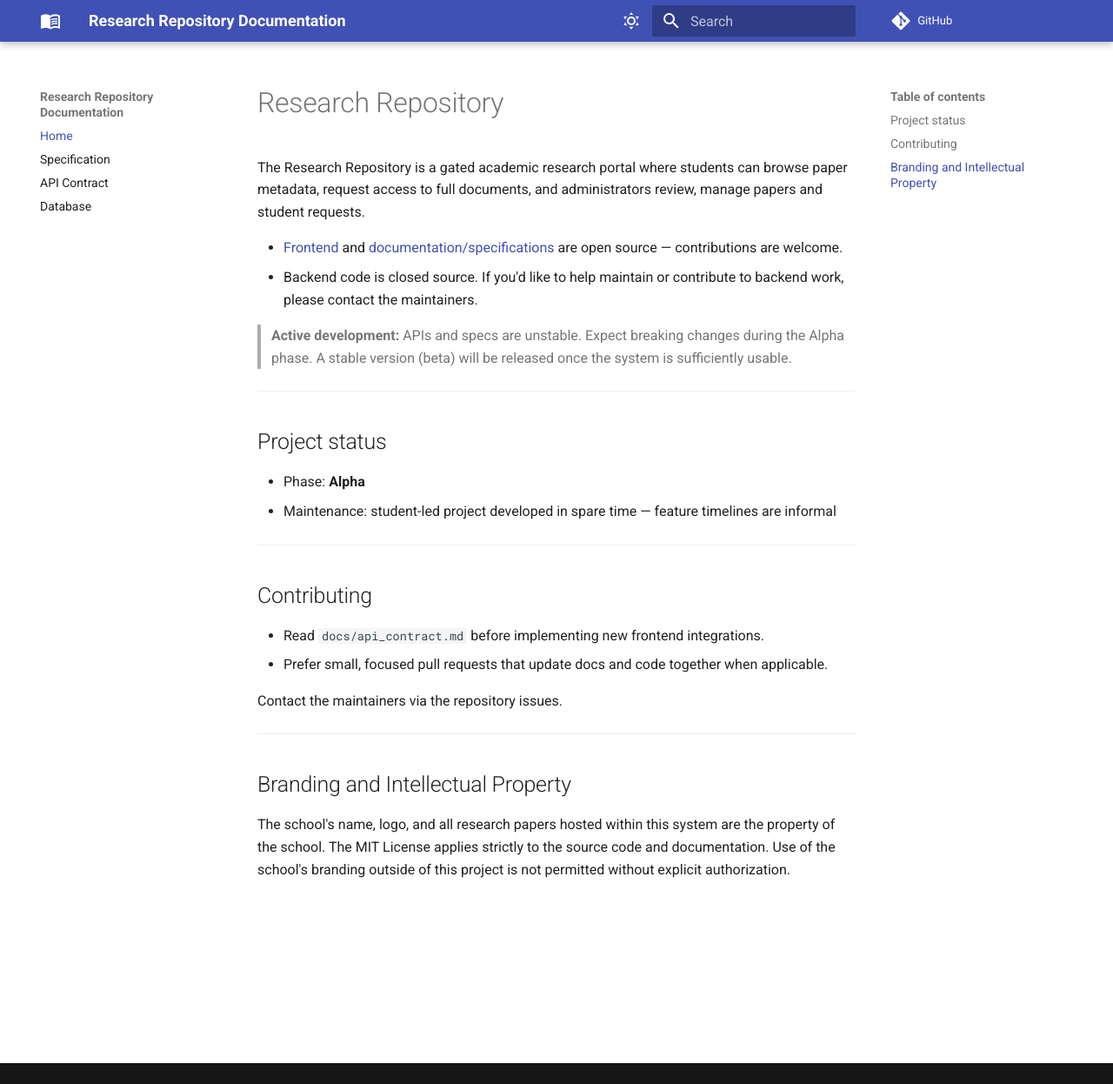
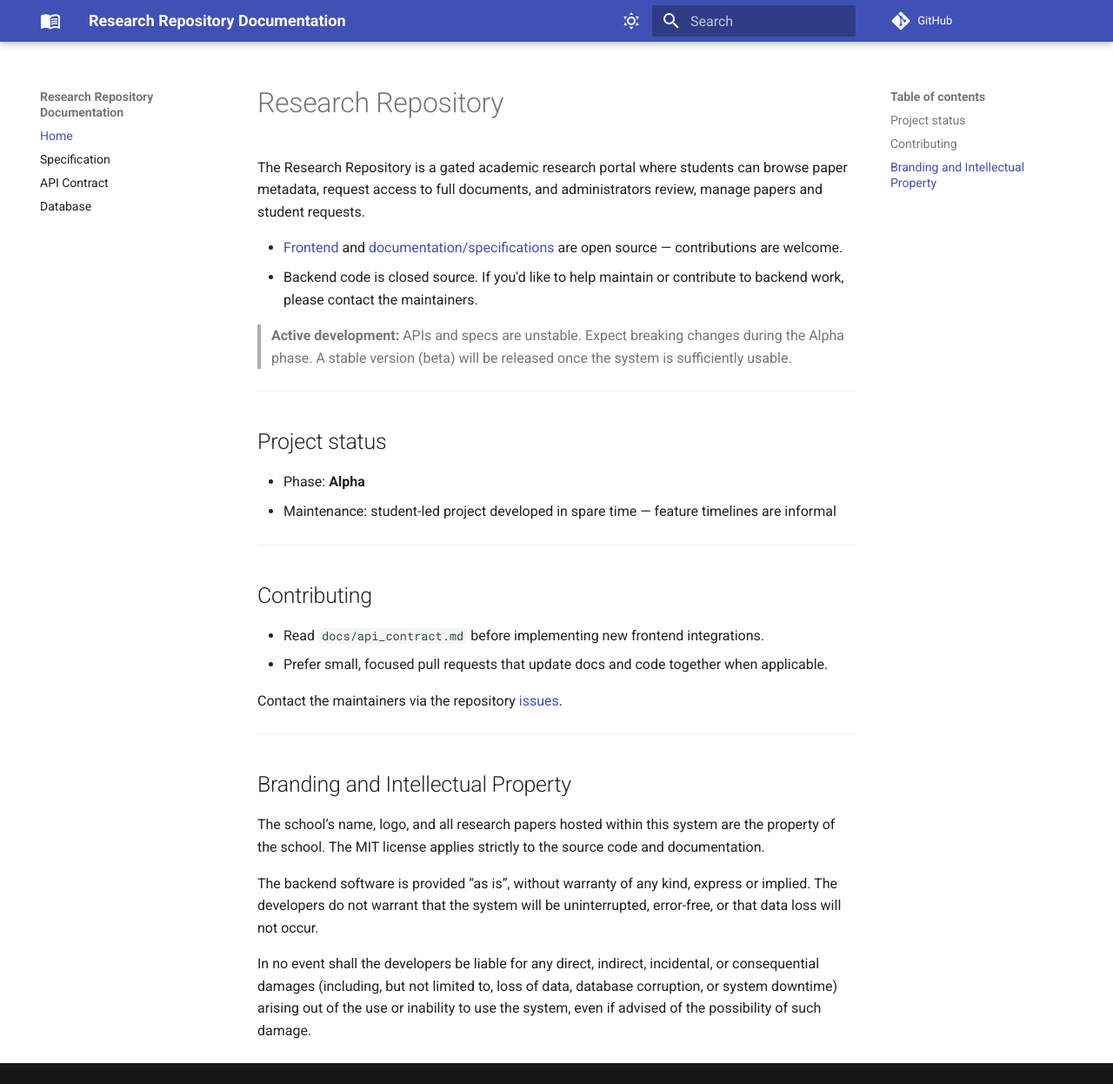
Before and after one commit to r4ppz/research-repo-docs, an MkDocs documentation site: the page built from docs/index.md, in a window 1280 px wide and 1246 px high. Shown: the whole window at 87% size. Built offline with MkDocs 1.6.1 and Material for MkDocs 9.7.7, drawn with Linux system fonts in a browser that asks for light colours; comment, search, counter and statistics services are not loaded.

Commit message:
feat: update homepage

```diff
--- a/docs/index.md
+++ b/docs/index.md
@@ -22,10 +22,14 @@ The Research Repository is a gated academic research portal where students can b
 - Read `docs/api_contract.md` before implementing new frontend integrations.
 - Prefer small, focused pull requests that update docs and code together when applicable.
 
-Contact the maintainers via the repository issues.
+Contact the maintainers via the repository [issues](https://github.com/r4ppz/research-repository/issues).
 
 ---
 
 ## Branding and Intellectual Property
 
-The school's name, logo, and all research papers hosted within this system are the property of the school. The MIT License applies strictly to the source code and documentation. Use of the school's branding outside of this project is not permitted without explicit authorization.
+The school’s name, logo, and all research papers hosted within this system are the property of the school. The MIT license applies strictly to the source code and documentation.
+
+The backend software is provided “as is”, without warranty of any kind, express or implied. The developers do not warrant that the system will be uninterrupted, error-free, or that data loss will not occur.
+
+In no event shall the developers be liable for any direct, indirect, incidental, or consequential damages (including, but not limited to, loss of data, database corruption, or system downtime) arising out of the use or inability to use the system, even if advised of the possibility of such damage.
```
